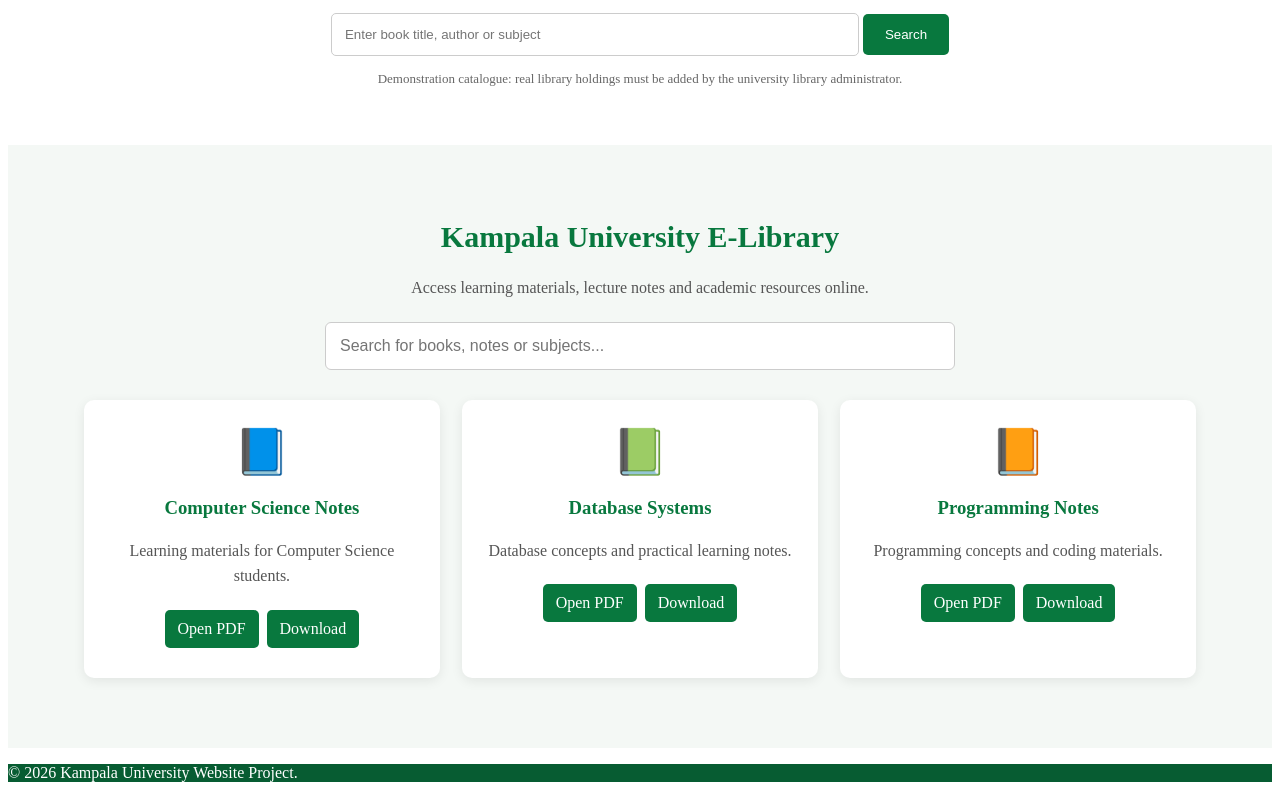
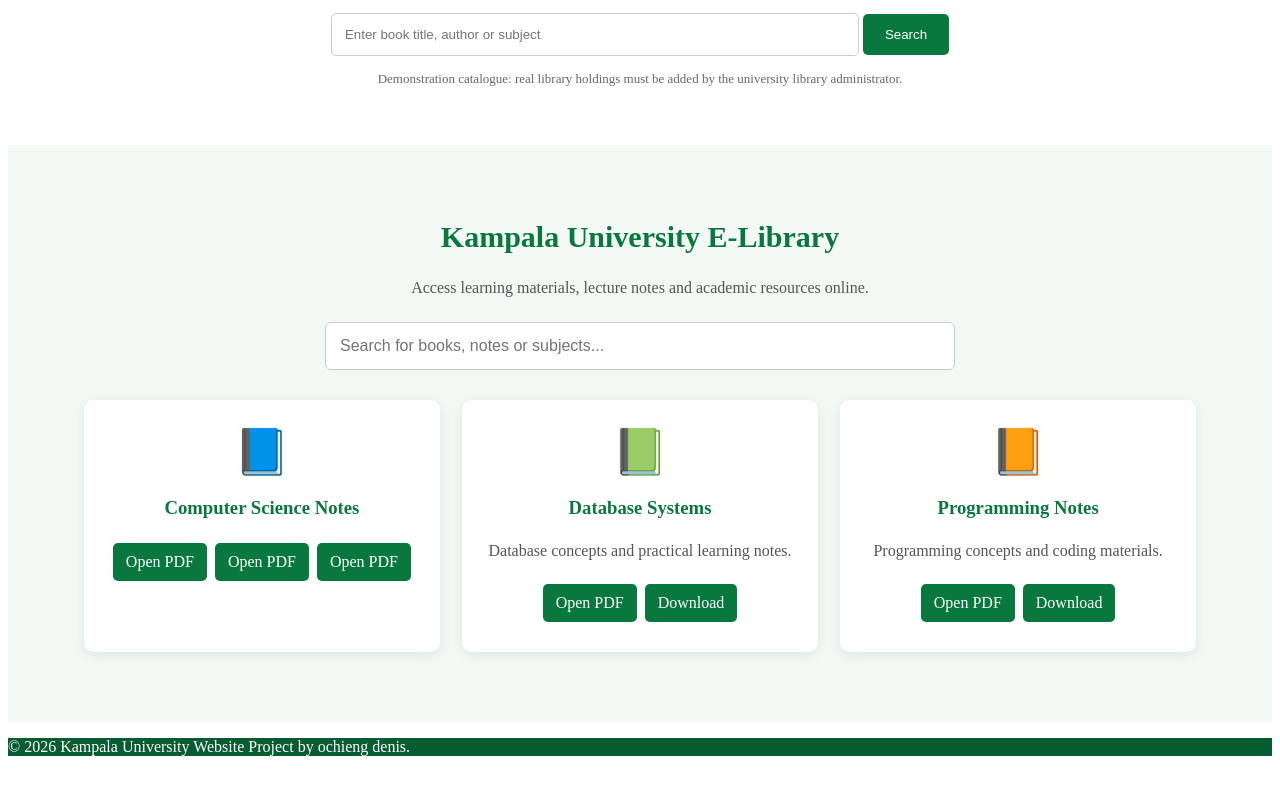
Before and after one commit to ochiengpeterdenis-byte/kampala-university-website, a plain HTML site: page library.html in a window 1280 px wide. Shown: the part 1294-2092 px from the top of the page. After the commit the page ends 2066 px from the top, so only its background shows below. Drawn offline with Linux system fonts and the light colour scheme.

Commit message:
Update library PDF LINK

```diff
--- a/library.html
+++ b/library.html
@@ -110,17 +110,21 @@
         <div class="pdf-card">
             <div class="pdf-icon">📘</div>
             <h3>Computer Science Notes</h3>
-            <p>Learning materials for Computer Science students.</p>
-            <a href="pdfs/computer-science.pdf" target="_blank">Open PDF</a>
-            <a href="pdfs/computer-science.pdf" download>Download</a>
+
+<a href="Lab_activity_Who_owns_your_data.pdf" target="_blank">Open PDF</a>
+
+<a href="SOFTWARE%20DEVELOPMENT.pdf" target="_blank">Open PDF</a>
+
+<a href="WEBSITE%20HOSTING%20AND%20SERVER%20CONFIGURATION.pdf.pdf" target="_blank">Open PDF</a>
+
         </div>
 
         <div class="pdf-card">
             <div class="pdf-icon">📗</div>
             <h3>Database Systems</h3>
             <p>Database concepts and practical learning notes.</p>
-            <a href="pdfs/database-systems.pdf" target="_blank">Open PDF</a>
-            <a href="pdfs/database-systems.pdf" download>Download</a>
+            <a href="pdfs/SOFTWARE%20DEVELOPMENT.pdf" target="_blank">Open PDF</a>
+            <a href="pdfs/WEBSITE%20HOSTING%20ANDSERVER%20CONFIGURATION.pdf" download>Download</a>
         </div>
 
         <div class="pdf-card">
@@ -139,7 +143,7 @@
 </main>
 
 <footer>
-    <p>&copy; 2026 Kampala University Website Project.</p>
+    <p>&copy; 2026 Kampala University Website Project by ochieng denis.</p>
 </footer>
 
 <script src="script.js"></script>
```
